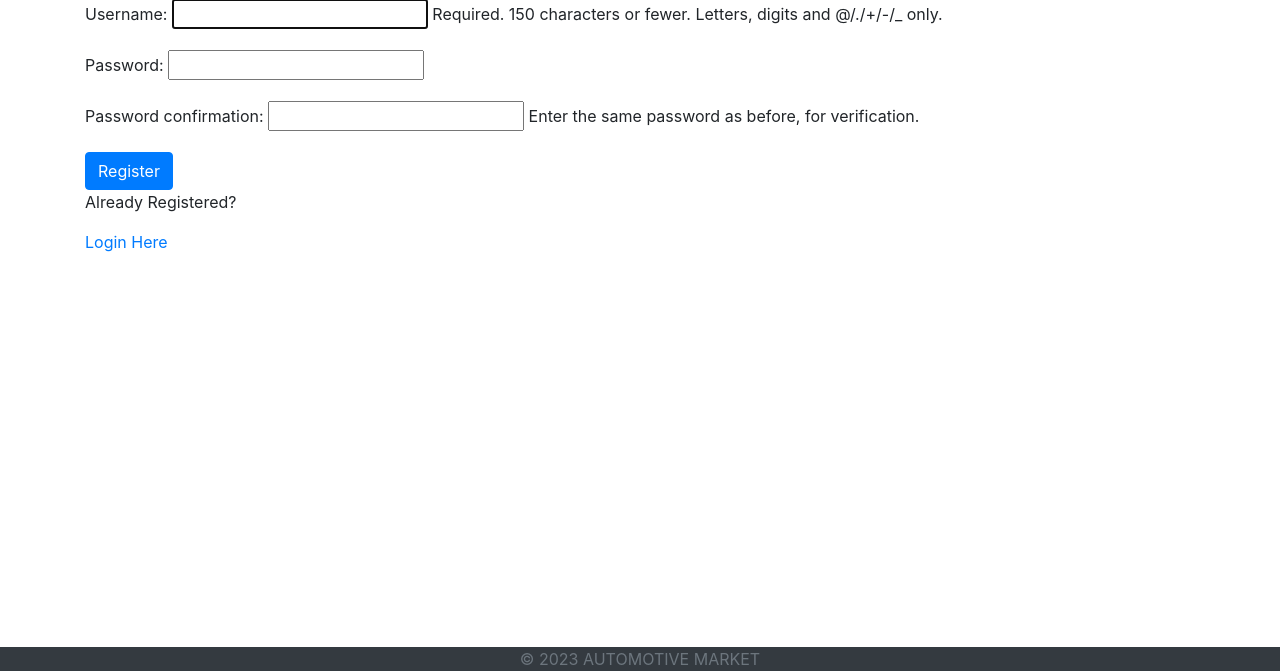
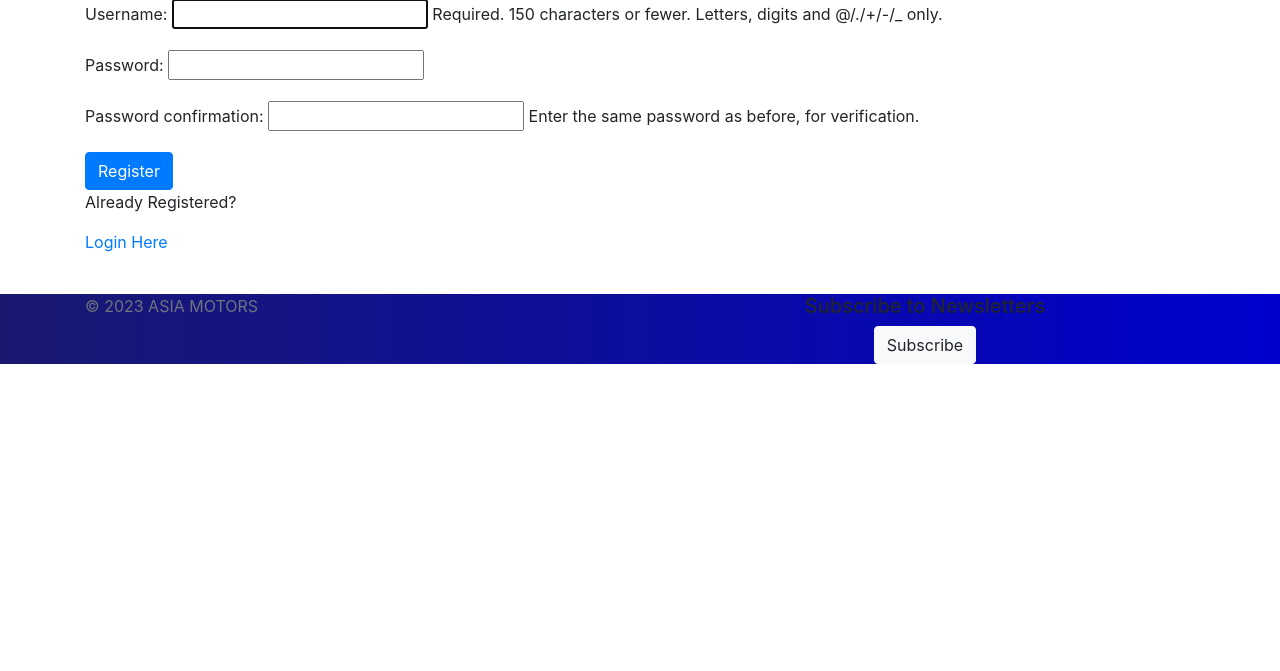
Before and after one commit to SanidiUthsari/BAD--DJANGO-PROJECT-, a Django app: a page that uses account/templates/account/footer.html in a window 1280 px wide. Shown: the part 129-800 px from the top of the page. Run offline with Django 4.2, Linux system fonts and the light colour scheme; some libraries are stand-ins or nearby versions.

Commit message:
footer changes

```diff
--- a/account/templates/account/footer.html
+++ b/account/templates/account/footer.html
@@ -1,5 +1,15 @@
-<footer class="footer bg-dark mt-5 fixed-bottom">
+<footer class="footer" style="background: linear-gradient(to left, #0000CD, #191970);">
     <div class="container">
-      <span class="text-muted text-center d-block">© 2023 AUTOMOTIVE MARKET</span>
+        <div class="row">
+            <div class="col-md-6">
+                <span class="text-muted d-block">© 2023 ASIA MOTORS</span>
+            </div>
+            <div class="col-md-6">
+                <div class="text-center">
+                    <h5>Subscribe to Newsletters</h5>
+                    <button class="btn btn-light">Subscribe</button>
+                </div>
+            </div>
+        </div>
     </div>
-  </footer>
+</footer>
```
